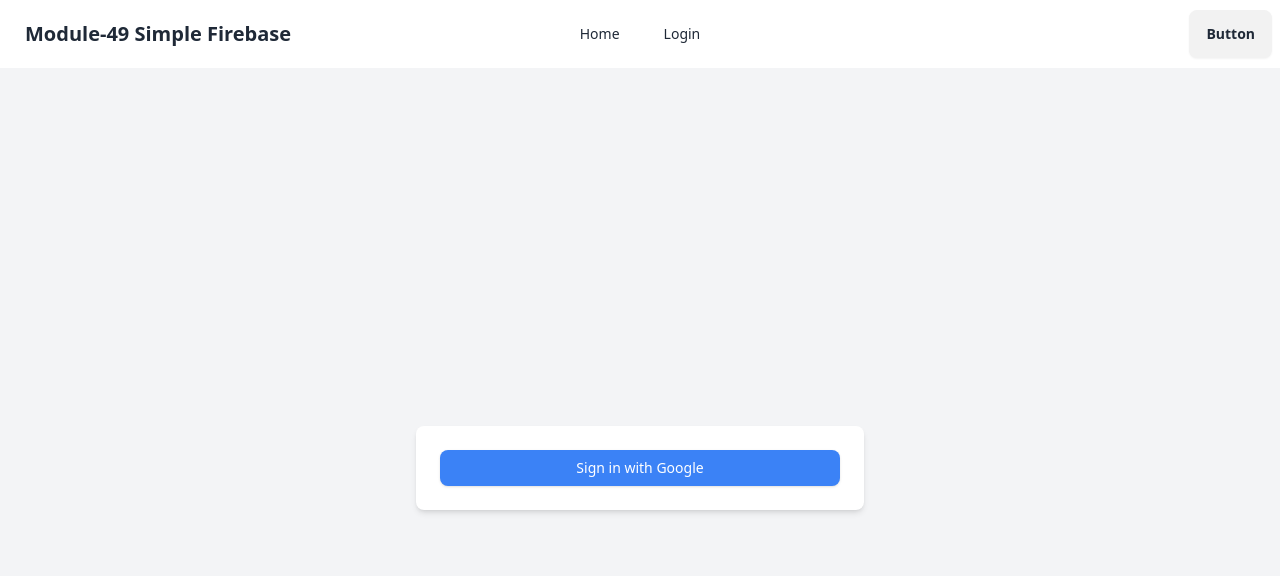
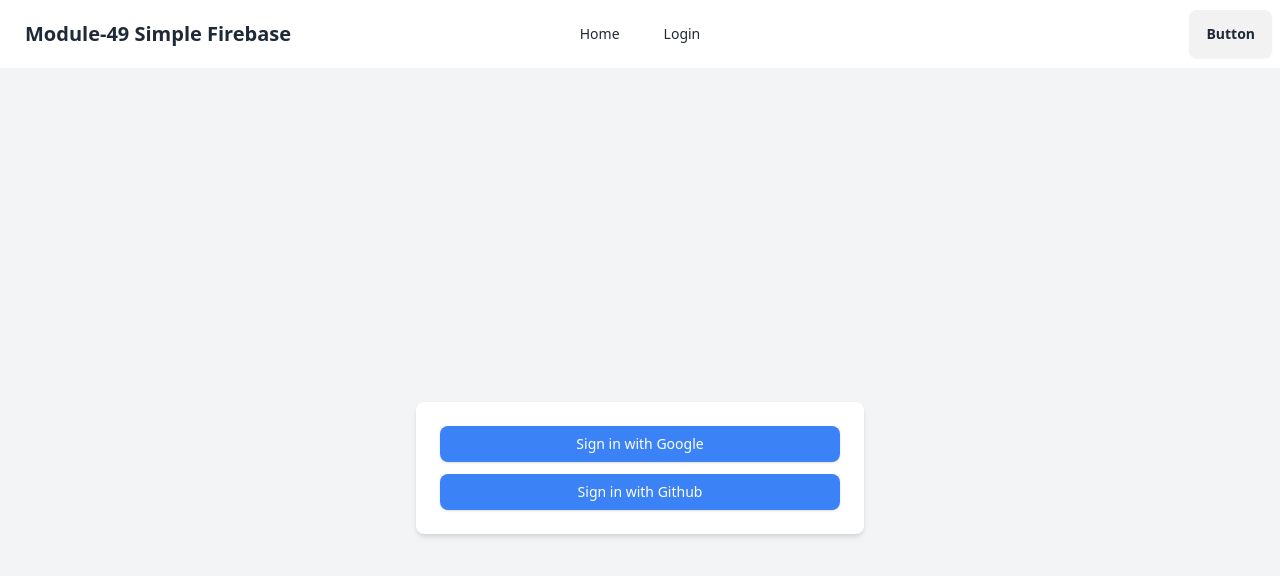
Before and after one commit to md-mostafiz181/module-49-simple-firebase, a React (Vite) app: page /login in a window 1280 px wide. Shown: the top 576 px of the page. Built offline with nearby package versions, Linux system fonts and the light colour scheme.

Commit message:
intregation github

```diff
--- a/src/components/Login/Login.jsx
+++ b/src/components/Login/Login.jsx
@@ -1,5 +1,6 @@
 import {
   getAuth,
+  GithubAuthProvider,
   GoogleAuthProvider,
   signInWithPopup,
   signOut,
@@ -10,6 +11,7 @@ import { useState } from "react";
 const Login = () => {
   const [user, setUser] = useState(null);
   const googleProvider = new GoogleAuthProvider();
+  const githubProvider = new GithubAuthProvider();
   const auth = getAuth(app);
 
   const handleGoogleLogin = () => {
@@ -24,6 +26,18 @@ const Login = () => {
       });
   };
 
+  const handleGithubLogin = ()=>{
+    signInWithPopup(auth,githubProvider)
+    .then(result=>{
+        const loggedUser = result.user;
+        setUser(loggedUser)
+
+    })
+    .catch(error=>{
+        console.log(error)
+    })
+  }
+
   const handleLogOut = () => {
     signOut(auth)
       .then(() => {
@@ -37,33 +51,38 @@ const Login = () => {
     <div>
       <div className="flex items-center justify-center min-h-screen bg-gray-100">
         <div className="w-full max-w-md p-6 bg-white rounded-lg shadow-md">
-
           {user && (
             <div>
               <h1>User : {user.displayName}</h1>
               <h2>Email: {user.email}</h2>
               <img className="w-[300px] h-[300px]" src={user.photoURL} alt="" />
             </div>
-
           )}
 
-          {
-            user ? <button
+          {user ? (
+            <button
               onClick={handleLogOut}
               className="w-full px-4 py-2 text-sm font-medium text-white bg-blue-500 hover:bg-blue-600 rounded-lg shadow mt-2"
             >
               LogOut
-          </button>:            <button
+            </button>
+          ) : (
+            <div>
+              <button
                 onClick={handleGoogleLogin}
                 className="w-full px-4 py-2 text-sm font-medium text-white bg-blue-500 hover:bg-blue-600 rounded-lg shadow focus:outline-none focus:ring focus:ring-red-300"
               >
                 Sign in with Google
               </button>
-          }
-
+              <button
+                onClick={handleGithubLogin}
+                className="w-full px-4 py-2 text-sm font-medium text-white bg-blue-500 hover:bg-blue-600 rounded-lg shadow focus:outline-none focus:ring focus:ring-red-300 mt-3"
+              >
+                Sign in with Github
+              </button>
             </div>
-
-
+          )}
+        </div>
       </div>
     </div>
   );
```
Lines whose indentation alone changed are shown as unchanged.
